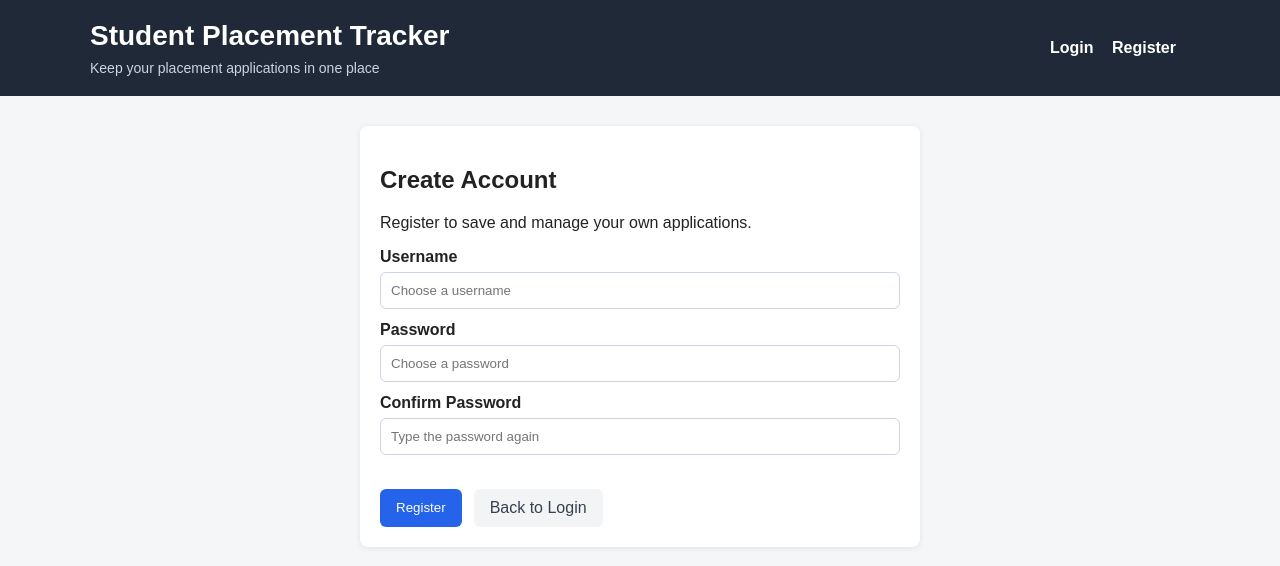
After one commit to borabek/student-placement-tracker, a Flask app: page /register in a window 1280 px wide. The commit adds this page. Shown: the top 566 px of the page. Run offline with Flask 3, Linux system fonts and the light colour scheme.

Commit message:
Add user accounts, search, sorting, CSV export and final UI improvements

```diff
--- a/app.py
+++ b/app.py
@@ -1,12 +1,25 @@
-from flask import Flask, render_template, request, redirect, url_for, flash
+from flask import (
+    Flask,
+    render_template,
+    request,
+    redirect,
+    url_for,
+    flash,
+    session,
+    Response,
+)
 import sqlite3
+import csv
+import io
 from datetime import datetime
+from functools import wraps
+from werkzeug.security import generate_password_hash, check_password_hash
 from utils import get_status_counts, get_deadline_state, validate_application_form
 
 # Create the Flask app
 app = Flask(__name__)
 
-# Secret key is needed for flash messages
+# Secret key is needed for sessions and flash messages
 app.secret_key = "placement_tracker_secret_key"
 
 # Database file name
@@ -16,16 +29,28 @@ DATABASE = "database.db"
 def get_db_connection():
     # Open a connection to the SQLite database
     connection = sqlite3.connect(DATABASE)
-    # This lets us use column names like application["company"]
+    # This lets us use column names like row["company"]
     connection.row_factory = sqlite3.Row
     return connection
 
 
 def init_db():
-    # Connect to the database
+    # Create tables if they do not already exist
     connection = get_db_connection()
 
-    # Create the applications table if it does not already exist
+    # Create users table
+    connection.execute(
+        """
+        CREATE TABLE IF NOT EXISTS users (
+            id INTEGER PRIMARY KEY AUTOINCREMENT,
+            username TEXT NOT NULL UNIQUE,
+            password_hash TEXT NOT NULL,
+            created_at TEXT NOT NULL
+        )
+        """
+    )
+
+    # Create applications table
     connection.execute(
         """
         CREATE TABLE IF NOT EXISTS applications (
@@ -36,27 +61,65 @@ def init_db():
             deadline TEXT NOT NULL,
             application_link TEXT,
             notes TEXT,
-            created_at TEXT NOT NULL
+            created_at TEXT NOT NULL,
+            user_id INTEGER,
+            FOREIGN KEY (user_id) REFERENCES users (id)
         )
         """
     )
 
-    # Save the table creation
+    # Add user_id column if the old table does not have it
+    columns = connection.execute("PRAGMA table_info(applications)").fetchall()
+    column_names = [column["name"] for column in columns]
+
+    if "user_id" not in column_names:
+        connection.execute("ALTER TABLE applications ADD COLUMN user_id INTEGER")
+
     connection.commit()
-    # Close the database connection
     connection.close()
 
 
+def login_required(view_function):
+    # Protect pages that need a signed-in user
+    @wraps(view_function)
+    def wrapped_view(*args, **kwargs):
+        if "user_id" not in session:
+            flash("Please log in first.")
+            return redirect(url_for("login"))
+        return view_function(*args, **kwargs)
+
+    return wrapped_view
+
+
+def get_current_user():
+    # Get the logged-in user from the database
+    user_id = session.get("user_id")
+
+    if not user_id:
+        return None
+
+    connection = get_db_connection()
+    user = connection.execute(
+        """
+        SELECT * FROM users
+        WHERE id = ?
+        """,
+        (user_id,),
+    ).fetchone()
+    connection.close()
+    return user
+
+
 def get_application_by_id(application_id):
-    # Get one application using its id
+    # Get one application by id for the logged-in user
     connection = get_db_connection()
 
     application = connection.execute(
         """
         SELECT * FROM applications
-        WHERE id = ?
+        WHERE id = ? AND user_id = ?
         """,
-        (application_id,),
+        (application_id, session.get("user_id")),
     ).fetchone()
 
     connection.close()
@@ -64,43 +127,183 @@ def get_application_by_id(application_id):
 
 
 @app.route("/")
+def home():
+    # Send users to the right page
+    if "user_id" in session:
+        return redirect(url_for("index"))
+    return redirect(url_for("login"))
+
+
+@app.route("/register", methods=["GET", "POST"])
+def register():
+    # Create a new account
+    if request.method == "POST":
+        username = request.form["username"].strip()
+        password = request.form["password"].strip()
+        confirm_password = request.form["confirm_password"].strip()
+
+        if not username or not password or not confirm_password:
+            flash("Please fill in all fields.")
+            return render_template("register.html")
+
+        if password != confirm_password:
+            flash("Passwords do not match.")
+            return render_template("register.html")
+
+        connection = get_db_connection()
+
+        existing_user = connection.execute(
+            """
+            SELECT * FROM users
+            WHERE username = ?
+            """,
+            (username,),
+        ).fetchone()
+
+        if existing_user:
+            connection.close()
+            flash("That username is already taken.")
+            return render_template("register.html")
+
+        password_hash = generate_password_hash(password)
+        created_at = datetime.now().strftime("%Y-%m-%d %H:%M:%S")
+
+        connection.execute(
+            """
+            INSERT INTO users (username, password_hash, created_at)
+            VALUES (?, ?, ?)
+            """,
+            (username, password_hash, created_at),
+        )
+
+        connection.commit()
+        connection.close()
+
+        flash("Account created successfully. Please log in.")
+        return redirect(url_for("login"))
+
+    return render_template("register.html")
+
+
+@app.route("/login", methods=["GET", "POST"])
+def login():
+    # Log the user into the system
+    if request.method == "POST":
+        username = request.form["username"].strip()
+        password = request.form["password"].strip()
+
+        if not username or not password:
+            flash("Please fill in all fields.")
+            return render_template("login.html")
+
+        connection = get_db_connection()
+        user = connection.execute(
+            """
+            SELECT * FROM users
+            WHERE username = ?
+            """,
+            (username,),
+        ).fetchone()
+        connection.close()
+
+        if user is None or not check_password_hash(user["password_hash"], password):
+            flash("Invalid username or password.")
+            return render_template("login.html")
+
+        session["user_id"] = user["id"]
+        session["username"] = user["username"]
+
+        flash("Logged in successfully.")
+        return redirect(url_for("index"))
+
+    return render_template("login.html")
+
+
+@app.route("/logout")
+def logout():
+    # Remove session data and send the user back to login
+    session.clear()
+    flash("You have logged out.")
+    return redirect(url_for("login"))
+
+
+@app.route("/dashboard")
+@login_required
 def index():
-    # Connect to the database
+    # Read search, filter and sorting options from the URL
+    search_text = request.args.get("search", "").strip()
+    status_filter = request.args.get("status", "").strip()
+    sort_by = request.args.get("sort", "deadline_asc").strip()
+
+    # Build the base query
+    query = """
+        SELECT * FROM applications
+        WHERE user_id = ?
+    """
+    parameters = [session["user_id"]]
+
+    # Add search filter
+    if search_text:
+        query += """
+            AND (
+                company LIKE ?
+                OR role LIKE ?
+                OR notes LIKE ?
+            )
+        """
+        like_text = f"%{search_text}%"
+        parameters.extend([like_text, like_text, like_text])
+
+    # Add status filter
+    if status_filter:
+        query += " AND status = ?"
+        parameters.append(status_filter)
+
+    # Add sorting
+    sort_options = {
+        "deadline_asc": "deadline ASC",
+        "deadline_desc": "deadline DESC",
+        "company_asc": "company ASC",
+        "company_desc": "company DESC",
+        "status_asc": "status ASC",
+        "status_desc": "status DESC",
+        "created_desc": "created_at DESC",
+        "created_asc": "created_at ASC",
+    }
+
+    order_by = sort_options.get(sort_by, "deadline ASC")
+    query += f" ORDER BY {order_by}"
+
     connection = get_db_connection()
-
-    # Get all saved applications and sort them by deadline
-    applications = connection.execute(
-        """
-        SELECT * FROM applications
-        ORDER BY deadline ASC
-        """
-    ).fetchall()
-
+    applications = connection.execute(query, tuple(parameters)).fetchall()
     connection.close()
 
-    # Convert rows to dictionaries so we can add extra values
+    # Convert database rows to dictionaries
     application_list = [dict(row) for row in applications]
 
-    # Add deadline state for each application
+    # Add deadline label info to each application
     for application in application_list:
         application["deadline_state"] = get_deadline_state(application["deadline"])
 
-    # Get counts for dashboard cards
+    # Build the dashboard counts
     counts = get_status_counts(application_list)
 
-    # Show the home page
     return render_template(
         "index.html",
         applications=application_list,
         counts=counts,
+        search_text=search_text,
+        status_filter=status_filter,
+        sort_by=sort_by,
+        current_user=get_current_user(),
     )
 
 
 @app.route("/add", methods=["GET", "POST"])
+@login_required
 def add_application():
-    # Check if the user submitted the form
+    # Add a new application
     if request.method == "POST":
-        # Get each value from the form and remove extra spaces
         company = request.form["company"].strip()
         role = request.form["role"].strip()
         status = request.form["status"].strip()
@@ -108,7 +311,6 @@ def add_application():
         application_link = request.form["application_link"].strip()
         notes = request.form["notes"].strip()
 
-        # Validate the form
         error_message = validate_application_form(
             company, role, status, deadline, application_link
         )
@@ -127,40 +329,41 @@ def add_application():
 
             return render_template("add.html", application=application_data)
 
-        # Save the date and time when the application was added
         created_at = datetime.now().strftime("%Y-%m-%d %H:%M:%S")
 
-        # Connect to the database
         connection = get_db_connection()
-
-        # Insert the new application into the table
         connection.execute(
             """
             INSERT INTO applications (
-                company, role, status, deadline, application_link, notes, created_at
+                company, role, status, deadline, application_link, notes, created_at, user_id
             )
-            VALUES (?, ?, ?, ?, ?, ?, ?)
+            VALUES (?, ?, ?, ?, ?, ?, ?, ?)
             """,
-            (company, role, status, deadline, application_link, notes, created_at),
+            (
+                company,
+                role,
+                status,
+                deadline,
+                application_link,
+                notes,
+                created_at,
+                session["user_id"],
+            ),
         )
 
-        # Save the new row
         connection.commit()
-        # Close the connection
         connection.close()
 
-        # Show a success message
         flash("Application added successfully.")
-        # Go back to the home page
         return redirect(url_for("index"))
 
-    # If it is a normal GET request, just show the add page
     return render_template("add.html", application=None)
 
 
 @app.route("/edit/<int:application_id>", methods=["GET", "POST"])
+@login_required
 def edit_application(application_id):
-    # Get the selected application
+    # Get the chosen application
     application = get_application_by_id(application_id)
 
     if application is None:
@@ -175,7 +378,6 @@ def edit_application(application_id):
         application_link = request.form["application_link"].strip()
         notes = request.form["notes"].strip()
 
-        # Validate the form
         error_message = validate_application_form(
             company, role, status, deadline, application_link
         )
@@ -197,15 +399,22 @@ def edit_application(application_id):
             return render_template("edit.html", application=updated_application)
 
         connection = get_db_connection()
-
-        # Update the row in the database
         connection.execute(
             """
             UPDATE applications
             SET company = ?, role = ?, status = ?, deadline = ?, application_link = ?, notes = ?
-            WHERE id = ?
+            WHERE id = ? AND user_id = ?
             """,
-            (company, role, status, deadline, application_link, notes, application_id),
+            (
+                company,
+                role,
+                status,
+                deadline,
+                application_link,
+                notes,
+                application_id,
+                session["user_id"],
+            ),
         )
 
         connection.commit()
@@ -218,16 +427,17 @@ def edit_application(application_id):
 
 
 @app.route("/delete/<int:application_id>", methods=["POST"])
+@login_required
 def delete_application(application_id):
-    # Delete one application by id
+    # Delete one application for the logged-in user
     connection = get_db_connection()
 
     connection.execute(
         """
         DELETE FROM applications
-        WHERE id = ?
+        WHERE id = ? AND user_id = ?
         """,
-        (application_id,),
+        (application_id, session["user_id"]),
     )
 
     connection.commit()
@@ -237,8 +447,88 @@ def delete_application(application_id):
     return redirect(url_for("index"))
 
 
+@app.route("/export")
+@login_required
+def export_csv():
+    # Export the user's applications as CSV
+    search_text = request.args.get("search", "").strip()
+    status_filter = request.args.get("status", "").strip()
+    sort_by = request.args.get("sort", "deadline_asc").strip()
+
+    query = """
+        SELECT company, role, status, deadline, application_link, notes, created_at
+        FROM applications
+        WHERE user_id = ?
+    """
+    parameters = [session["user_id"]]
+
+    if search_text:
+        query += """
+            AND (
+                company LIKE ?
+                OR role LIKE ?
+                OR notes LIKE ?
+            )
+        """
+        like_text = f"%{search_text}%"
+        parameters.extend([like_text, like_text, like_text])
+
+    if status_filter:
+        query += " AND status = ?"
+        parameters.append(status_filter)
+
+    sort_options = {
+        "deadline_asc": "deadline ASC",
+        "deadline_desc": "deadline DESC",
+        "company_asc": "company ASC",
+        "company_desc": "company DESC",
+        "status_asc": "status ASC",
+        "status_desc": "status DESC",
+        "created_desc": "created_at DESC",
+        "created_asc": "created_at ASC",
+    }
+
+    order_by = sort_options.get(sort_by, "deadline ASC")
+    query += f" ORDER BY {order_by}"
+
+    connection = get_db_connection()
+    applications = connection.execute(query, tuple(parameters)).fetchall()
+    connection.close()
+
+    output = io.StringIO()
+    writer = csv.writer(output)
+
+    # Write the header row
+    writer.writerow(
+        ["Company", "Role", "Status", "Deadline", "Application Link", "Notes", "Created At"]
+    )
+
+    # Write the application rows
+    for application in applications:
+        writer.writerow(
+            [
+                application["company"],
+                application["role"],
+                application["status"],
+                application["deadline"],
+                application["application_link"],
+                application["notes"],
+                application["created_at"],
+            ]
+        )
+
+    csv_data = output.getvalue()
+    output.close()
+
+    return Response(
+        csv_data,
+        mimetype="text/csv",
+        headers={"Content-Disposition": "attachment; filename=applications.csv"},
+    )
+
+
 if __name__ == "__main__":
-    # Create the table before starting the app
+    # Create tables before starting the app
     init_db()
     # Run the Flask app in debug mode
     app.run(debug=True)
--- a/static/style.css
+++ b/static/style.css
@@ -7,7 +7,7 @@ body {
 
 .container {
     width: 90%;
-    max-width: 1000px;
+    max-width: 1100px;
     margin: 0 auto;
 }
 
@@ -18,18 +18,33 @@ body {
     margin-bottom: 30px;
 }
 
+.header-content {
+    display: flex;
+    justify-content: space-between;
+    align-items: center;
+    gap: 20px;
+    flex-wrap: wrap;
+}
+
 .header h1 {
-    margin: 0 0 10px 0;
+    margin: 0 0 8px 0;
     font-size: 28px;
 }
 
-.header nav a {
+.header-subtitle {
+    margin: 0;
+    color: #cbd5e1;
+    font-size: 14px;
+}
+
+.nav-links a {
     color: white;
     text-decoration: none;
-    margin-right: 15px;
+    margin-right: 14px;
+    font-weight: bold;
 }
 
-.header nav a:hover {
+.nav-links a:hover {
     text-decoration: underline;
 }
 
@@ -49,6 +64,13 @@ body {
     flex-wrap: wrap;
 }
 
+.user-summary {
+    background-color: white;
+    padding: 12px 16px;
+    border-radius: 8px;
+    box-shadow: 0 1px 6px rgba(0, 0, 0, 0.08);
+}
+
 .flash-message {
     background-color: #d1fae5;
     border: 1px solid #10b981;
@@ -60,11 +82,28 @@ body {
 
 .form-card,
 .table-wrapper,
-.empty-state {
+.empty-state,
+.filter-card,
+.auth-card {
     background-color: white;
     padding: 20px;
     border-radius: 8px;
     box-shadow: 0 1px 6px rgba(0, 0, 0, 0.08);
+}
+
+.auth-card {
+    max-width: 520px;
+    margin: 0 auto;
+}
+
+.filter-card {
+    margin-bottom: 24px;
+}
+
+.filter-grid {
+    display: grid;
+    grid-template-columns: repeat(auto-fit, minmax(220px, 1fr));
+    gap: 16px;
 }
 
 label {
--- a/templates/_form.html
+++ b/templates/_form.html
@@ -12,7 +12,7 @@
     type="text"
     id="role"
     name="role"
-    placeholder="e.g. Software Engineering Intern"
+    placeholder="e.g. Software Engineer Intern"
     value="{{ application['role'] if application else '' }}"
 >
 
@@ -48,5 +48,5 @@
     id="notes"
     name="notes"
     rows="5"
-    placeholder="Add any useful notes here..."
+    placeholder="Add useful notes here..."
 >{{ application['notes'] if application else '' }}</textarea>
--- a/templates/add.html
+++ b/templates/add.html
@@ -3,7 +3,7 @@
 {% block content %}
     <section class="page-header">
         <h2>Add New Application</h2>
-        <p>Save the details of a placement or internship opportunity.</p>
+        <p>Save a new placement or internship opportunity.</p>
     </section>
 
     <form class="form-card" method="POST">
--- a/templates/base.html
+++ b/templates/base.html
@@ -8,11 +8,21 @@
 </head>
 <body>
     <header class="header">
-        <div class="container">
-            <h1>Student Placement Tracker</h1>
-            <nav>
-                <a href="{{ url_for('index') }}">Home</a>
-                <a href="{{ url_for('add_application') }}">Add Application</a>
+        <div class="container header-content">
+            <div>
+                <h1>Student Placement Tracker</h1>
+                <p class="header-subtitle">Keep your placement applications in one place</p>
+            </div>
+
+            <nav class="nav-links">
+                {% if session.get("user_id") %}
+                    <a href="{{ url_for('index') }}">Dashboard</a>
+                    <a href="{{ url_for('add_application') }}">Add Application</a>
+                    <a href="{{ url_for('logout') }}">Logout</a>
+                {% else %}
+                    <a href="{{ url_for('login') }}">Login</a>
+                    <a href="{{ url_for('register') }}">Register</a>
+                {% endif %}
             </nav>
         </div>
     </header>
--- a/templates/edit.html
+++ b/templates/edit.html
@@ -3,7 +3,7 @@
 {% block content %}
     <section class="page-header">
         <h2>Edit Application</h2>
-        <p>Update the details of an existing placement or internship application.</p>
+        <p>Update the details of your saved application.</p>
     </section>
 
     <form class="form-card" method="POST">
--- /dev/null
+++ b/templates/register.html
@@ -0,0 +1,24 @@
+{% extends "base.html" %}
+
+{% block content %}
+    <section class="auth-card">
+        <h2>Create Account</h2>
+        <p>Register to save and manage your own applications.</p>
+
+        <form method="POST">
+            <label for="username">Username</label>
+            <input type="text" id="username" name="username" placeholder="Choose a username">
+
+            <label for="password">Password</label>
+            <input type="password" id="password" name="password" placeholder="Choose a password">
+
+            <label for="confirm_password">Confirm Password</label>
+            <input type="password" id="confirm_password" name="confirm_password" placeholder="Type the password again">
+
+            <div class="form-actions">
+                <button type="submit" class="button">Register</button>
+                <a class="button button-secondary" href="{{ url_for('login') }}">Back to Login</a>
+            </div>
+        </form>
+    </section>
+{% endblock %}
```
Also changed, not shown: templates/index.html (+64 -7 lines), templates/login.html (added, +21 -0 lines), utils.py (+4 -4 lines), README.md.
